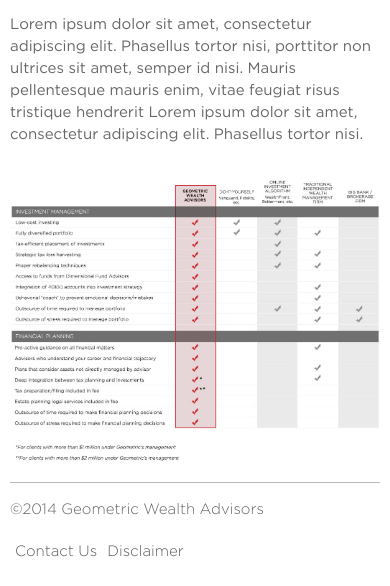
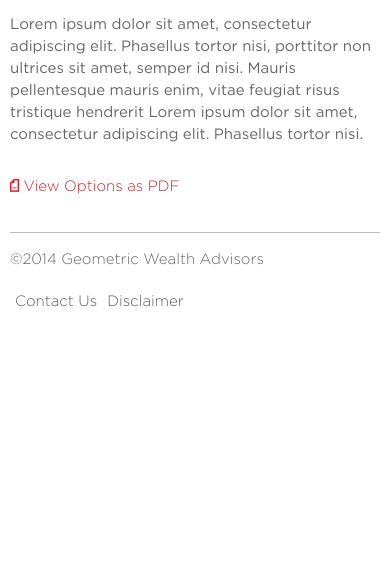
Before and after one commit to droach587/geo, a plain HTML site: page options.html in a window 390 px wide. Shown: the part 264-850 px from the top of the page. Drawn offline with nearby package versions, Linux system fonts and the light colour scheme; files whose address does not match are found by name.

Commit message:
Adding
Signed-off-by: David Roach <dr@ammirati.com>

```diff
--- a/options.html
+++ b/options.html
@@ -89,8 +89,11 @@
 			       </p>
 				</div>
 
-				<div class="full-width">
+				<div class="full-width options-graph">
 					<img src="/img/options-graph.jpg" width="100%" height="auto">
+					<p class="standard-p">
+						<a href="/img/options-graph.pdf"> <i class="fi-page-pdf"></i> View Options as PDF</a>
+					</p>
 				</div>
 
 		        <footer class="full-width site-footer">
--- a/sass/partials/_modules.scss
+++ b/sass/partials/_modules.scss
@@ -404,6 +404,17 @@
 	}
 
 //  ==========================================================================
+//  Site Options - Pricing Etc
+//  ==========================================================================
+
+	.options-graph{
+		.standard-p{
+			display: none;
+			visibility: hidden;
+		}
+	}
+
+//  ==========================================================================
 //  Site Footer
 //  ==========================================================================
 
--- a/sass/partials/_responsive.scss
+++ b/sass/partials/_responsive.scss
@@ -185,6 +185,21 @@
 		}
 
 	//  ==========================================================================
+	//  Options
+	//  ==========================================================================
+
+		.options-graph{
+			margin-top: -20px !important;
+			img{
+				display: none;
+			}
+			.standard-p{
+				display: block;
+				visibility: visible;
+			}
+		}
+
+	//  ==========================================================================
 	//  Quote Module
 	//  ==========================================================================
 
```
Also changed, not shown: css/styles.css, 1 other file.
